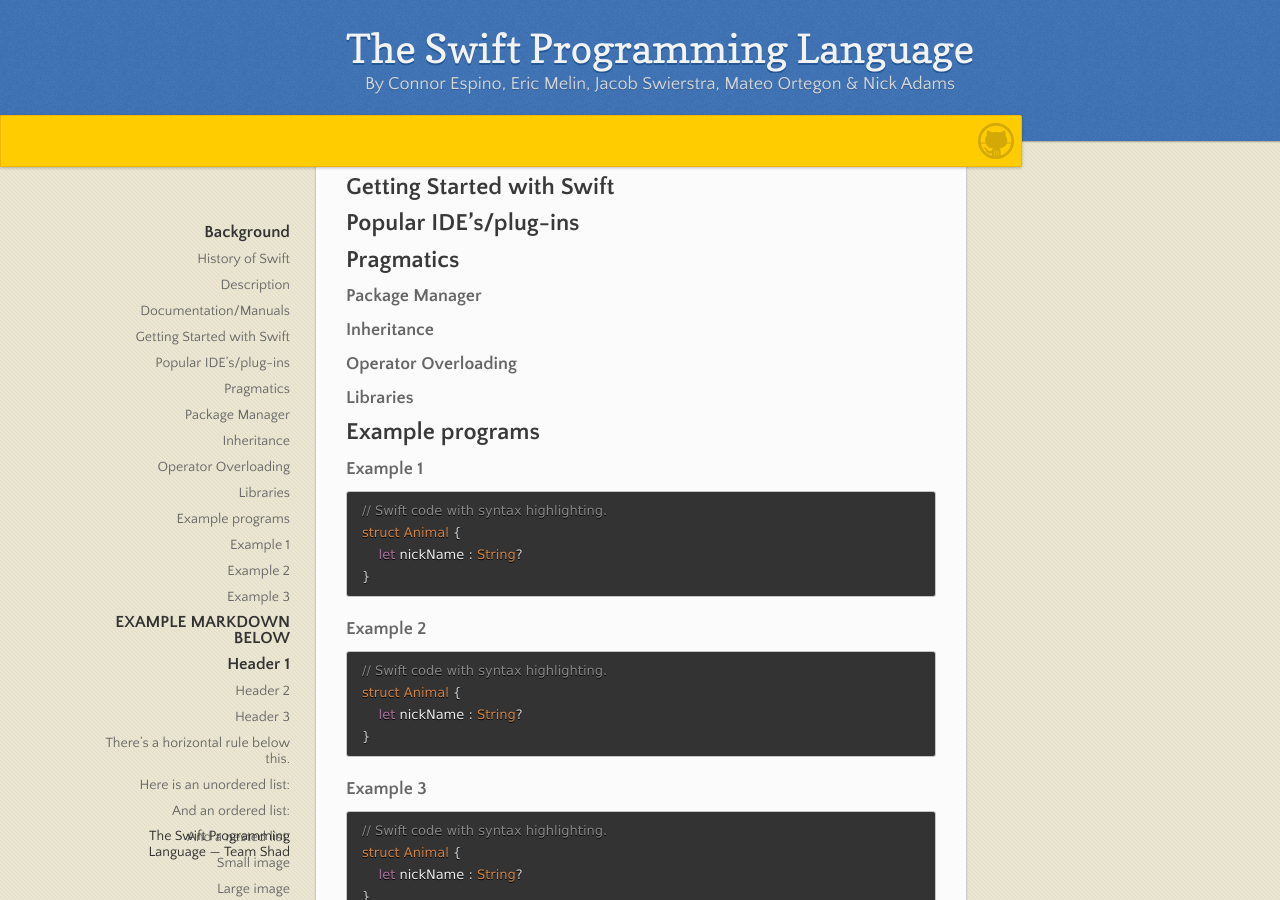
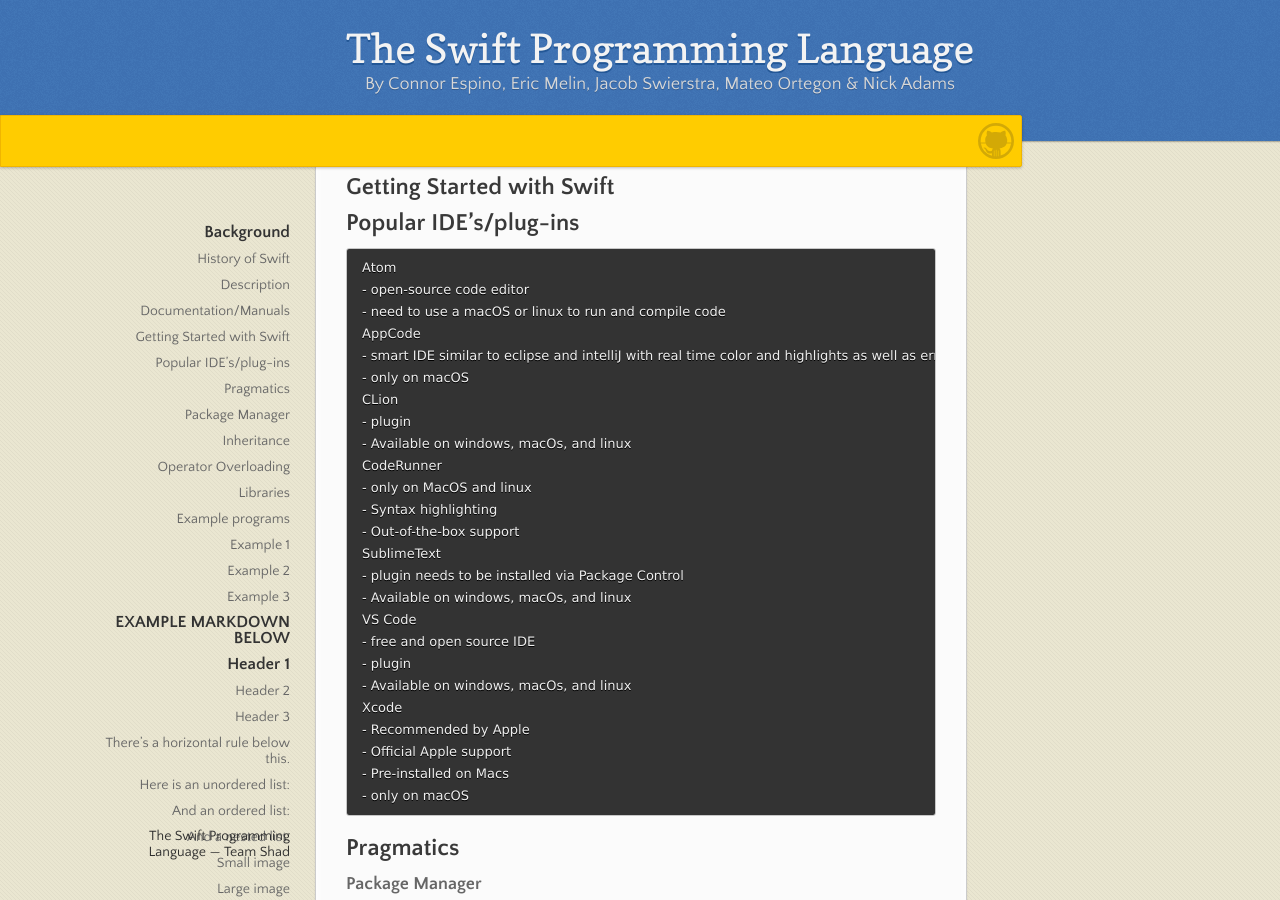
Before and after one commit to MelinHead225/cs354-lw1, a Jekyll site: the page built from index.md, in a window 1280 px wide and 900 px high, scrolled down 282 px. Built offline with Jekyll 4.4.1, drawn with Linux system fonts in a browser that asks for light colours.

Commit message:
Update index.md
adding IDE's

````diff
--- a/index.md
+++ b/index.md
@@ -11,6 +11,33 @@ layout: default
 
 ## Getting Started with Swift
 ## Popular IDE's/plug-ins
+``` here
+Atom
+- open-source code editor
+- need to use a macOS or linux to run and compile code
+AppCode
+- smart IDE similar to eclipse and intelliJ with real time color and highlights as well as errors
+- only on macOS
+CLion
+- plugin
+- Available on windows, macOs, and linux
+CodeRunner
+- only on MacOS and linux
+- Syntax highlighting
+- Out-of-the-box support
+SublimeText
+- plugin needs to be installed via Package Control
+- Available on windows, macOs, and linux
+VS Code
+- free and open source IDE
+- plugin
+- Available on windows, macOs, and linux
+Xcode
+- Recommended by Apple
+- Official Apple support
+- Pre-installed on Macs
+- only on macOS
+```
 ## Pragmatics
 ### Package Manager
 ### Inheritance
````
